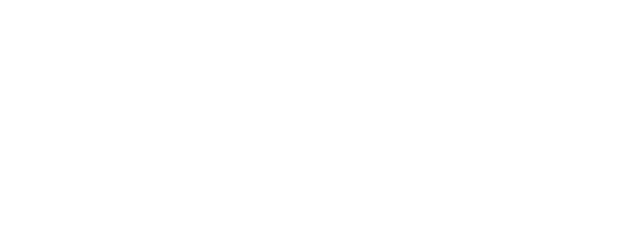
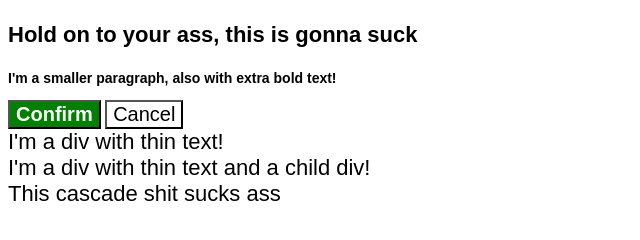
Before and after one commit to Ceph627/css-project, a plain HTML site: page main/index.html in a window 1280 px wide. Shown: the whole page, without its empty margins (0-640 px from the left). Drawn offline with Linux system fonts and the light colour scheme.

```diff
--- a/main/index.html
+++ b/main/index.html
@@ -1,11 +1,21 @@
 <!DOCTYPE html>
 <html lang="en">
-<head>
+  <head>
     <meta charset="UTF-8">
+    <meta http-equiv="X-UA-Compatible" content="IE=edge">
     <meta name="viewport" content="width=device-width, initial-scale=1.0">
-    <title>Document</title>
-</head>
-<body>
+    <title>Fix the Cascade</title>
+    <link rel="stylesheet" href="./styles.css">
+  </head>
+  <body>
+    <p class="para">Hold on to your ass, this is gonna suck</p>
+    <p class="para small-para">I'm a smaller paragraph, also with extra bold text!</p>
 
-</body>
+    <button id="confirm-button" class="button confirm">Confirm</button>
+    <button id="cancel-button" class="button cancel">Cancel</button>
+
+    <div class="text">I'm a div with thin text!</div>
+    <div class="text">I'm a div with thin text and a child div!
+      <div class="text child">This cascade shit sucks ass</div>
+  </body>
 </html>
--- a/main/styles.css
+++ b/main/styles.css
@@ -0,0 +1,48 @@
+body {
+  font-family: Arial, Helvetica, sans-serif;
+
+
+}
+
+
+.para {
+  font-size: 22px;
+}
+
+.small-para {
+  font-size: 14px;
+  font-weight: 800;
+}
+
+.para,
+.small-para {
+  color: hsl(0, 0%, 0%);
+  font-weight: 800;
+}
+
+
+
+.button {
+  background-color: rgb(255, 255, 255);
+  color: rgb(0, 0, 0);
+  font-size: 20px;
+}
+
+.confirm {
+  background: green;
+  color: white;
+  font-weight: bold;
+}
+
+
+div.text {
+  color: rgb(0, 0, 0);
+  font-size: 22px;
+  font-weight: 100;
+}
+
+.text-child {
+  color: rgb(0, 0, 0);
+  font-weight: 800;
+  font-size: 14px;
+}
```
Also changed, not shown: 1 other file.
